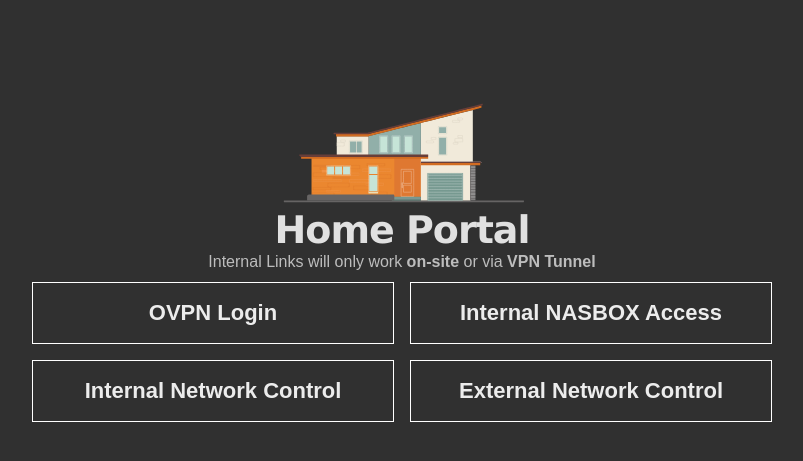
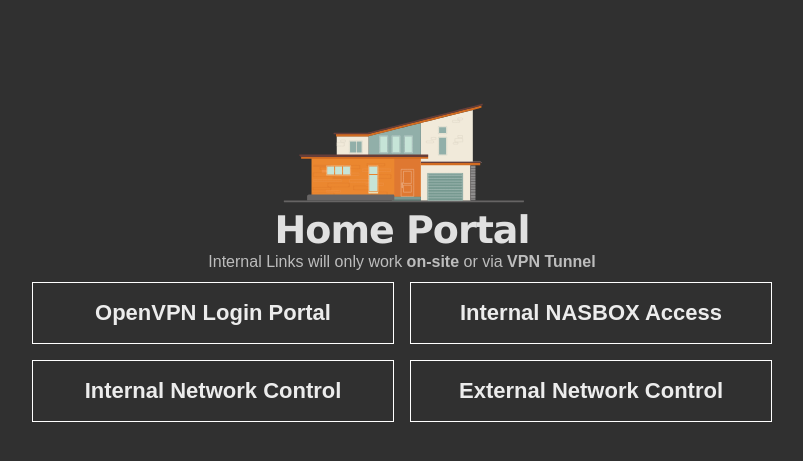
Before and after one commit to gavO852/securehomeportal, a plain HTML site: page index.html in a window 1280 px wide. Shown: the part 217-678 px from the top of the page, without its empty margins (238-1041 px from the left). Drawn offline with nearby package versions, Linux system fonts and the light colour scheme.

```diff
--- a/index.html
+++ b/index.html
@@ -1,5 +1,5 @@
 <!DOCTYPE html><!--  This site was created in Webflow. https://www.webflow.com  -->
-<!--  Last Published: Sun Mar 19 2023 07:21:30 GMT+0000 (Coordinated Universal Time)  -->
+<!--  Last Published: Sun Mar 19 2023 07:28:11 GMT+0000 (Coordinated Universal Time)  -->
 <html data-wf-page="640e37b40f71cc002c969c66" data-wf-site="640e37b40f71cc9590969c65">
 <head>
   <meta charset="utf-8">
@@ -21,7 +21,7 @@
     <div class="text-block-7">Internal Links will only work <strong>on-site</strong> or via <strong>VPN Tunnel</strong></div>
     <div class="w-layout-grid grid">
       <a id="w-node-cc92bc49-bfbd-09ac-84ff-17d1dc7249f1-2c969c66" href="https://vpn.egg-connect.com" class="ale-1 w-inline-block">
-        <div class="text-block-6">OVPN Login</div>
+        <div class="text-block-6">OpenVPN Login Portal</div>
       </a>
       <a id="w-node-_2f4556df-8107-d894-e9c7-13ceeea95c28-2c969c66" href="https://27.50.50.27:270" class="ale-2 w-inline-block">
         <div class="text-block-6">Internal NASBOX Access</div>
```
